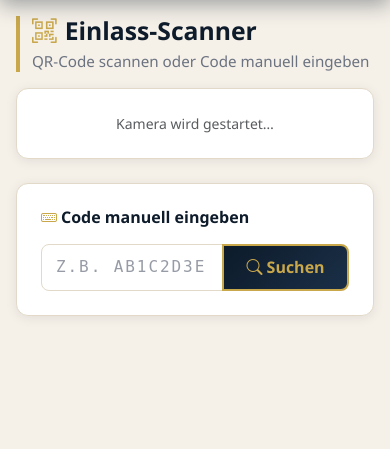
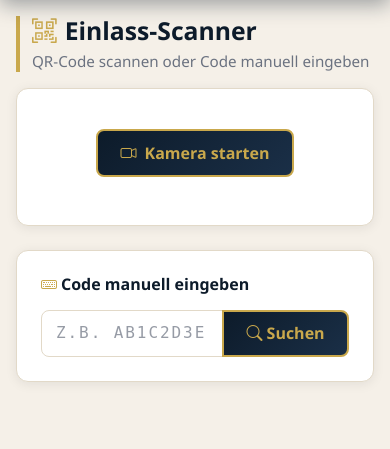
Before and after one commit to manuguth/bmk-tools, a Django app: page /tickets/einlass/scanner/ in a window 390 px wide. Shown: the part 64-513 px from the top of the page. Run offline with Django 5.2, Linux system fonts and the light colour scheme; the visitor is signed in with stand-in values (Sample User, id 1); some libraries are stand-ins or nearby versions.

Commit message:
Scanner improvement and account urls (#25)
* Add concert ticket reservation system with confirmation and admin management

- Implemented concert listing, detail, and reservation confirmation pages.
- Created views for handling concert reservations and sending confirmation emails.
- Added admin functionalities for managing concerts and orders.
- Developed templates for concert list, detail, and confirmation with responsive design.
- Integrated capacity tracking for adult and child tickets with visual indicators.
- Established URL routing for public and admin views.

* Update email configuration in settings to support SMTP and console backend

* Enhance concert reservation form with stepper controls for adult and child ticket selection

* Refactor confirmation email sending to use HTML and plain text templates

* Fix timezone handling for concert date in forms and views

* Add color customization fields for concerts and update templates

* Implement tickets admin required decorator and update admin views

* Refactor customer name handling in TicketOrder model and forms

- Split customer_name into customer_firstname and customer_lastname fields in the TicketOrder model.
- Update forms and admin views to reflect the new fields.
- Migrate existing data from customer_name to the new fields.
- Adjust templates to display full customer name using the new structure.

* Add 'einlass' field to Concert model and update related forms and templates

* Update order statistics display in admin concert orders template

* Implement Einlass feature with QR code generation and admin management

* Add instructions for setting environment variables from .venv in README

* Update README and enhance QR code handling in Einlass feature

- Added instructions for running the server to be visible on the entire network in README.
- Improved QR code scanning logic to support legacy payloads and ensure independent scanning of confirmation codes.

* Add scanner_required decorator and create Ticket Scanner group migration

* Enhance Einlass scanner UI with camera start button and update email confirmation styling

* Refactor URL configuration to use alias for auth URLs

```diff
--- a/bmk_tools/urls.py
+++ b/bmk_tools/urls.py
@@ -16,6 +16,7 @@ Including another URLconf
 """
 from django.contrib import admin
 from django.urls import path, include
+from django.contrib.auth import urls as auth_urls
 from info_mail import views
 
 
@@ -25,7 +26,7 @@ urlpatterns = [
     path("event/", include(("festival.urls", "festival"), namespace="event")),
     path("", include("info_mail.urls")),
     path("info_mails/", include("info_mail.urls")),
-    path("accounts/", include("django.contrib.auth.urls")),
+    path("accounts/", include(auth_urls)),
     path("aktuelle-themen", views.latest_info_mail, name="latest_info_mail"),
     path("tickets/", include(("tickets.urls", "tickets"), namespace="tickets")),
 ]
--- a/tickets/templates/tickets/einlass_scanner.html
+++ b/tickets/templates/tickets/einlass_scanner.html
@@ -25,7 +25,12 @@
     </div>
 
     <div class="ticket-card p-3 mb-4">
-        <div id="qr-reader"></div>
+        <div id="camera-start-wrap" class="text-center py-4">
+            <button id="start-camera" class="btn btn-tickets-primary">
+                <i class="bi bi-camera-video me-2"></i>Kamera starten
+            </button>
+        </div>
+        <div id="qr-reader" style="display:none;"></div>
         <div id="scan-status" class="mt-2 small text-center text-muted"></div>
         <div class="text-center mt-2">
             <button id="retry-camera" class="btn btn-sm btn-tickets-secondary" style="display:none;">
@@ -125,6 +130,8 @@
     }
 
     function startCamera() {
+        document.getElementById('camera-start-wrap').style.display = 'none';
+        document.getElementById('qr-reader').style.display = 'block';
         hideRetry();
         setStatus('Kamera wird gestartet…');
         html5QrCode.start(
@@ -137,6 +144,8 @@
         })
         .catch(function (err) {
             console.error(err);
+            document.getElementById('camera-start-wrap').style.display = 'block';
+            document.getElementById('qr-reader').style.display = 'none';
             if (err && (err.toString().includes('NotAllowedError') || err.toString().includes('Permission'))) {
                 setStatus('Kamerazugriff verweigert. Bitte Berechtigung erteilen und erneut versuchen.');
             } else if (!window.isSecureContext) {
@@ -147,6 +156,10 @@
             showRetry();
         });
     }
+
+    document.getElementById('start-camera').addEventListener('click', function () {
+        startCamera();
+    });
 
     if (retryBtn) {
         retryBtn.addEventListener('click', function () {
@@ -161,8 +174,6 @@
             navigateToCode(code);
         }
     });
-
-    startCamera();
 }());
 </script>
 {% endblock %}
--- a/tickets/templates/tickets/email_confirmation.html
+++ b/tickets/templates/tickets/email_confirmation.html
@@ -212,7 +212,11 @@
                          width="160" height="160"
                          alt="QR-Code Einlass {{ order.confirmation_code }}"
                          style="border:3px solid #0d1b2a; border-radius:8px; display:block; margin:0 auto;">
-                    <p style="margin:10px 0 0; font-size:13px; color:#4b5563;">
+                    <p style="margin:10px 0 4px; font-family:monospace; font-size:15px; font-weight:700;
+                               letter-spacing:0.12em; color:#0d1b2a;">
+                      {{ order.confirmation_code }}
+                    </p>
+                    <p style="margin:0; font-size:13px; color:#4b5563;">
                       Zeigen Sie diesen Code am Einlass vor – oder nennen Sie einfach Ihren Namen.
                     </p>
                   </td>
```
